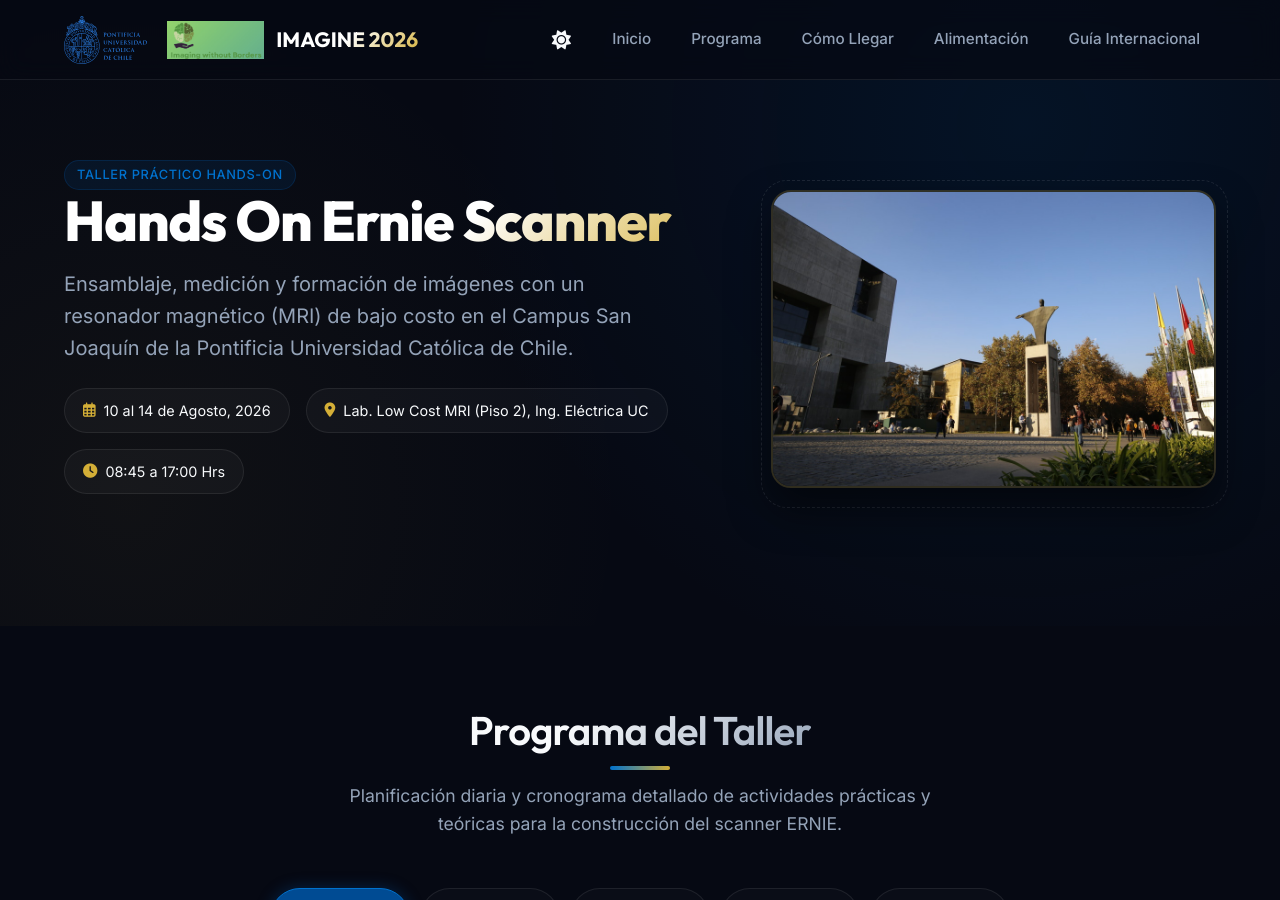
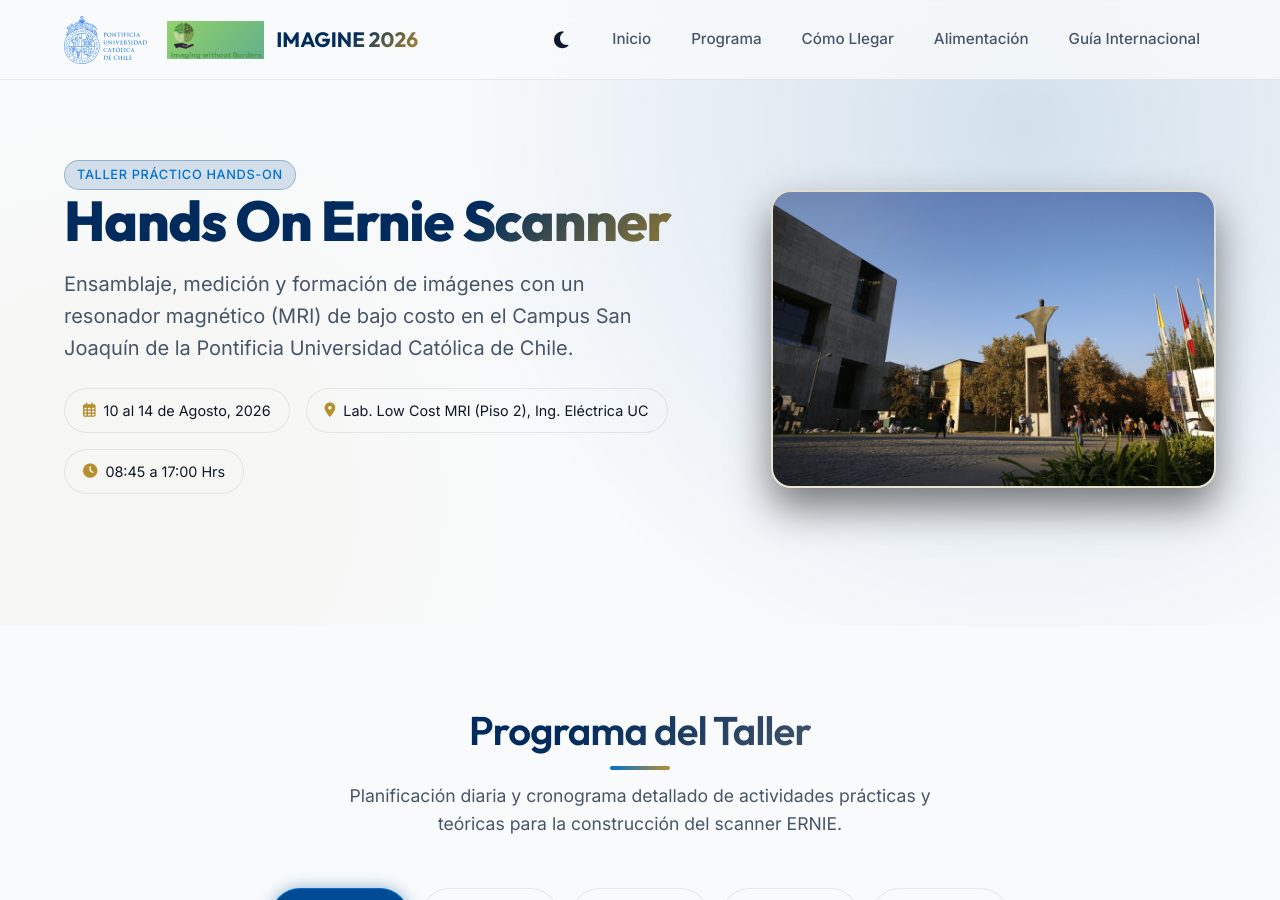
Before and after one commit to gsahonero/gsahonero.github.io, a Jekyll site: the page IMAGINE/index.html, which Jekyll copies as it is, in a window 1280 px wide and 900 px high. Built offline with Jekyll 4.4.1, drawn with Linux system fonts in a browser that asks for light colours.

Commit message:
Mode by default

```diff
--- a/IMAGINE/app.js
+++ b/IMAGINE/app.js
@@ -174,14 +174,16 @@
 
   // Safe check for localStorage availability (crucial for JSDOM/SSR)
   const hasLocalStorage = typeof window !== 'undefined' && typeof window.localStorage !== 'undefined';
-  const savedTheme = hasLocalStorage ? window.localStorage.getItem('theme') : null;
 
-  if (savedTheme === 'light') {
+  // Default to light theme if no preference has been saved
+  const savedTheme = hasLocalStorage ? (window.localStorage.getItem('theme') || 'light') : 'light';
+
+  if (savedTheme === 'dark') {
+    document.body.classList.remove('light-theme');
+    if (icon) icon.className = 'fas fa-sun';
+  } else {
     document.body.classList.add('light-theme');
     if (icon) icon.className = 'fas fa-moon';
-  } else {
-    document.body.classList.remove('light-theme');
-    if (icon) icon.className = 'fas fa-sun';
   }
 
   themeToggleBtn.addEventListener('click', () => {
--- a/IMAGINE/index.html
+++ b/IMAGINE/index.html
@@ -19,7 +19,7 @@
   <!-- Favicon -->
   <link rel="icon" type="image/svg+xml" href="assets/images/logo_uc.svg">
 </head>
-<body>
+<body class="light-theme">
 
   <!-- ==========================================================================
        NAVIGATION NAVBAR
@@ -33,7 +33,7 @@
       </a>
       <div style="display: flex; align-items: center; gap: 15px;">
         <button id="theme-toggle" class="theme-toggle-btn" aria-label="Cambiar tema" style="background: none; border: none; color: var(--color-text-primary); font-size: 1.2rem; cursor: pointer; display: flex; align-items: center; justify-content: center; width: 40px; height: 40px; border-radius: 50%; transition: var(--transition-smooth);">
-          <i class="fas fa-sun"></i>
+          <i class="fas fa-moon"></i>
         </button>
         <ul class="nav-menu" id="nav-menu">
           <li><a href="#hero" class="nav-link">Inicio</a></li>
```
